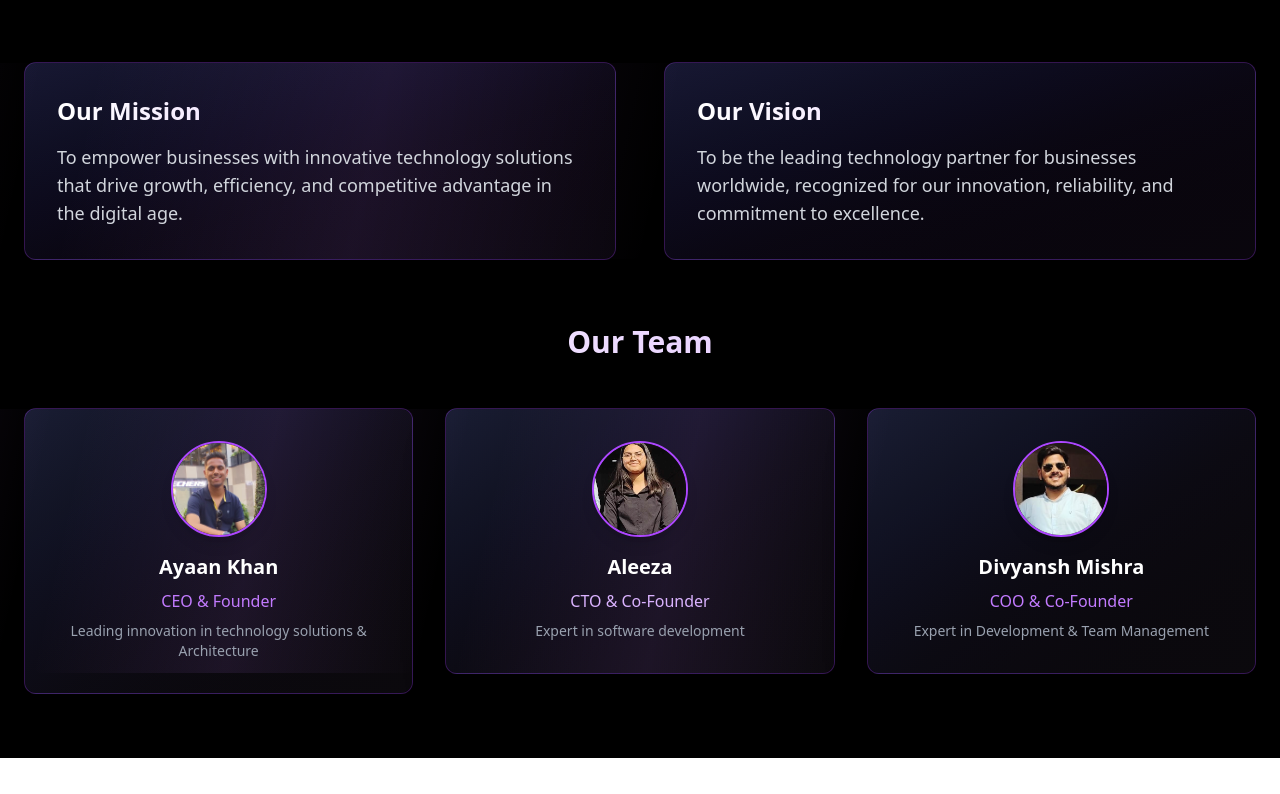
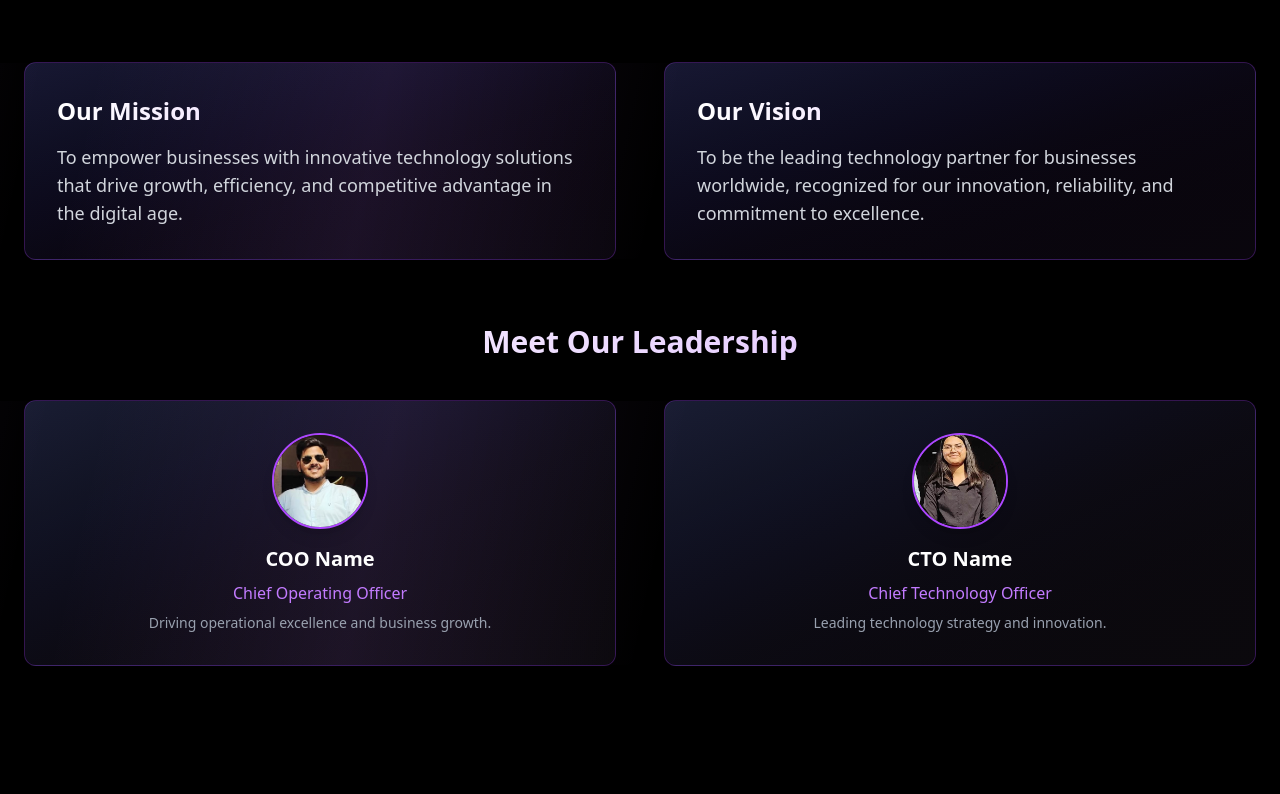
Before and after one commit to xdas-technology/XDAS_WEB_PROJECT, a Next.js app: page /about-us in a window 1280 px wide. Shown: the part 1988-2782 px from the top of the page. Before the commit the page ends 2746 px from the top, so only its background shows below. Built offline with nearby package versions, Linux system fonts and the light colour scheme.

Commit message:
Remove CEO card and update leadership section

```diff
--- a/src/app/about-us/page.tsx
+++ b/src/app/about-us/page.tsx
@@ -244,31 +244,35 @@ export default function AboutUs() {
                 </section>
 
                 {/* Team Section */}
-                <section>
-                    <h2 className="text-3xl font-bold text-center mb-12 bg-gradient-to-r from-white to-purple-300 bg-clip-text text-transparent">
-                        Our Team
+
+
+{/* Team Section */}
+<section className="mb-16">
+    <h2 className="text-3xl font-bold mb-10 bg-gradient-to-r from-white to-purple-300 bg-clip-text text-transparent text-center">
+        Meet Our Leadership
     </h2>
-                    <div className="grid md:grid-cols-3 gap-8">
+    <div className="grid md:grid-cols-2 gap-12 justify-center">
+        {/* COO Card - Left */}
         <div className="group">
-                            <div className="relative bg-gradient-to-br from-gray-900 to-black border border-purple-500/30 p-8 rounded-xl shadow-2xl hover:shadow-purple-500/20 transition-all duration-300 hover:scale-105 text-center">
+            <div className="relative bg-gradient-to-br from-gray-900 to-black border border-purple-500/30 p-8 rounded-xl shadow-2xl hover:shadow-purple-400/20 transition-all duration-300 hover:scale-105 text-center">
                 <div className="absolute inset-0 bg-gradient-to-br from-purple-400/5 to-purple-300/5 rounded-xl"></div>
                 <div className="relative z-10">
                     <div className="w-24 h-24 mx-auto mb-4 relative overflow-hidden rounded-full border-2 border-purple-500 shadow-lg">
                         <Image
-                                            src="/team/ayaan-khan.jpg"
-                                            alt="Ayaan Khan"
+                            src="/team/divyansh-mishra.jpg"
+                            alt="COO Name"
                             fill
                             className="object-cover"
                         />
                     </div>
-                                    <h3 className="text-xl font-semibold mb-2 text-white">Ayaan Khan</h3>
-                                    <p className="text-purple-400 mb-2 font-medium">CEO & Founder</p>
-                                    <p className="text-sm text-gray-400">Leading innovation in technology solutions & Architecture</p>
+                    <h3 className="text-xl font-semibold mb-2 text-white">COO Name</h3>
+                    <p className="text-purple-400 mb-2 font-medium">Chief Operating Officer</p>
+                    <p className="text-sm text-gray-400">Driving operational excellence and business growth.</p>
                 </div>
                 <div className="absolute inset-0 bg-gradient-to-r from-transparent via-purple-400/10 to-transparent transform -skew-x-12 -translate-x-full group-hover:translate-x-full transition-transform duration-700 rounded-xl"></div>
             </div>
         </div>
-
+        {/* CTO Card - Right */}
         <div className="group">
             <div className="relative bg-gradient-to-br from-gray-900 to-black border border-purple-500/30 p-8 rounded-xl shadow-2xl hover:shadow-purple-400/20 transition-all duration-300 hover:scale-105 text-center">
                 <div className="absolute inset-0 bg-gradient-to-br from-purple-400/5 to-purple-300/5 rounded-xl"></div>
@@ -276,42 +280,26 @@ export default function AboutUs() {
                     <div className="w-24 h-24 mx-auto mb-4 relative overflow-hidden rounded-full border-2 border-purple-500 shadow-lg">
                         <Image
                             src="/team/aleeza.jpg"
-                                            alt="Aleeza"
+                            alt="CTO Name"
                             fill
                             className="object-cover"
                         />
                     </div>
-                                    <h3 className="text-xl font-semibold mb-2 text-white">Aleeza</h3>
-                                    <p className="text-purple-300 mb-2 font-medium">CTO & Co-Founder</p>
-                                    <p className="text-sm text-gray-400">Expert in software development</p>
-                                </div>
-                                <div className="absolute inset-0 bg-gradient-to-r from-transparent via-purple-400/10 to-transparent transform -skew-x-12 -translate-x-full group-hover:translate-x-full transition-transform duration-700 rounded-xl"></div>
-                            </div>
-                        </div>
-
-                        <div className="group">
-                            <div className="relative bg-gradient-to-br from-gray-900 to-black border border-purple-500/30 p-8 rounded-xl shadow-2xl hover:shadow-purple-500/20 transition-all duration-300 hover:scale-105 text-center">
-                                <div className="absolute inset-0 bg-gradient-to-br from-purple-400/5 to-purple-300/5 rounded-xl"></div>
-                                <div className="relative z-10">
-                                    <div className="w-24 h-24 mx-auto mb-4 relative overflow-hidden rounded-full border-2 border-purple-500 shadow-lg">
-                                        <Image
-
-                                            src="/team/divyansh-mishra.jpg"
-                                            alt="Divyansh Mishra"
-                                            fill
-                                            className="object-cover"
-                                        />
-                                    </div>
-                                    <h3 className="text-xl font-semibold mb-2 text-white" >Divyansh Mishra</h3>
-                                    <p className="text-purple-400 mb-2 font-medium">COO & Co-Founder </p>
-                                    <p className="text-sm text-gray-400">Expert in Development & Team Management</p>
+                    <h3 className="text-xl font-semibold mb-2 text-white">CTO Name</h3>
+                    <p className="text-purple-400 mb-2 font-medium">Chief Technology Officer</p>
+                    <p className="text-sm text-gray-400">Leading technology strategy and innovation.</p>
                 </div>
                 <div className="absolute inset-0 bg-gradient-to-r from-transparent via-purple-400/10 to-transparent transform -skew-x-12 -translate-x-full group-hover:translate-x-full transition-transform duration-700 rounded-xl"></div>
             </div>
         </div>
     </div>
 </section>
+
             </div>
         </div>
+
+
+
+
     );
 }
```
Lines whose indentation alone changed are shown as unchanged.
